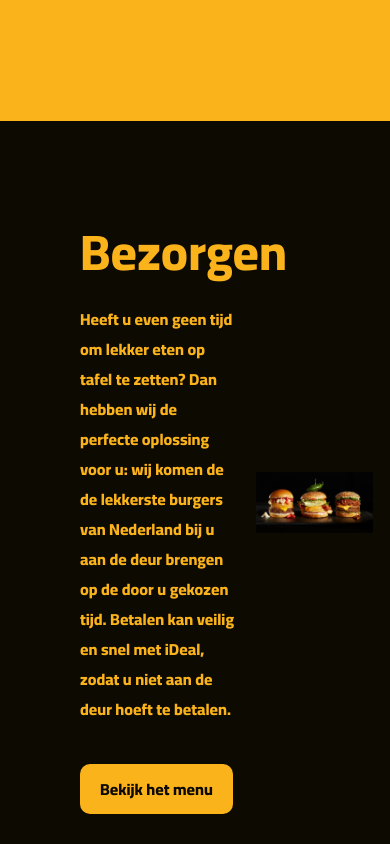
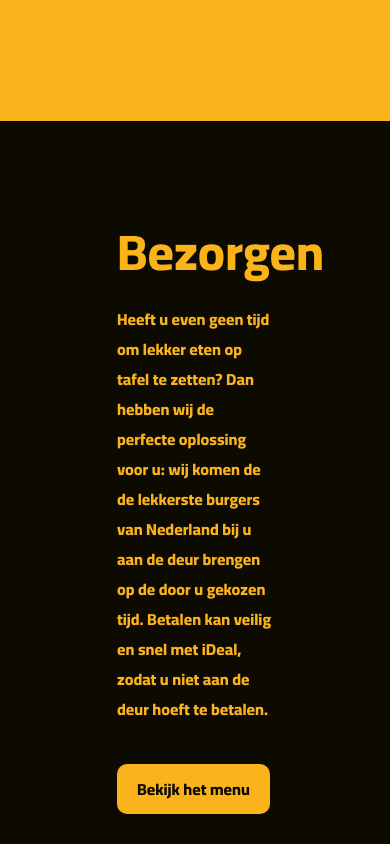
Before and after one commit to benjaminaarsen/webdesign-eindopdracht, a Vue app: page / in a window 390 px wide. Shown: the part 740-1584 px from the top of the page. Built offline with nearby package versions, Linux system fonts and the light colour scheme.

Commit message:
changed text image size

```diff
--- a/src/components/BezorgenText.vue
+++ b/src/components/BezorgenText.vue
@@ -62,6 +62,14 @@ export default {
             }
         img {
             object-fit: contain;
-            width: 30vw;
+            height: 30vh;
         }
+@media screen and (max-width: 800px) {
+    .content {
+        flex-direction: column;
+    }
+    img {
+        margin-top: 40px;
+    }
+}
 </style>
```
